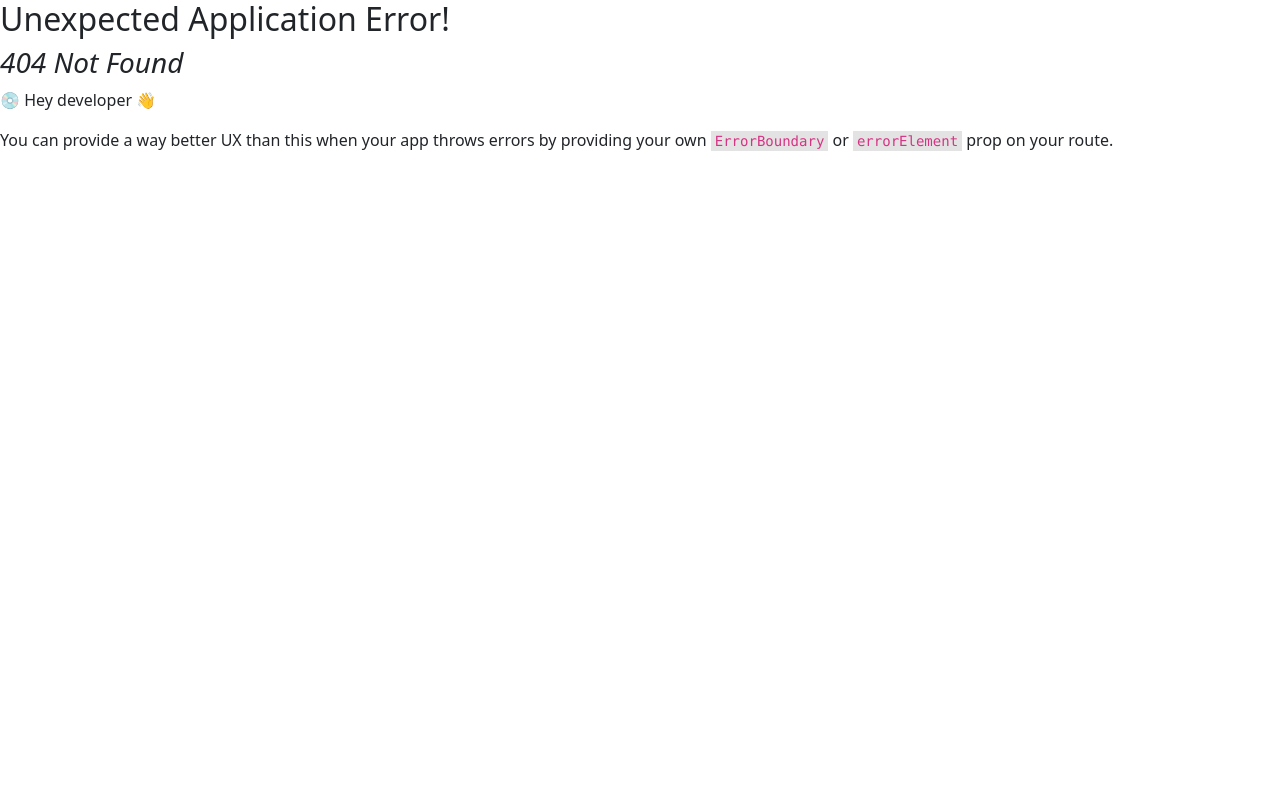
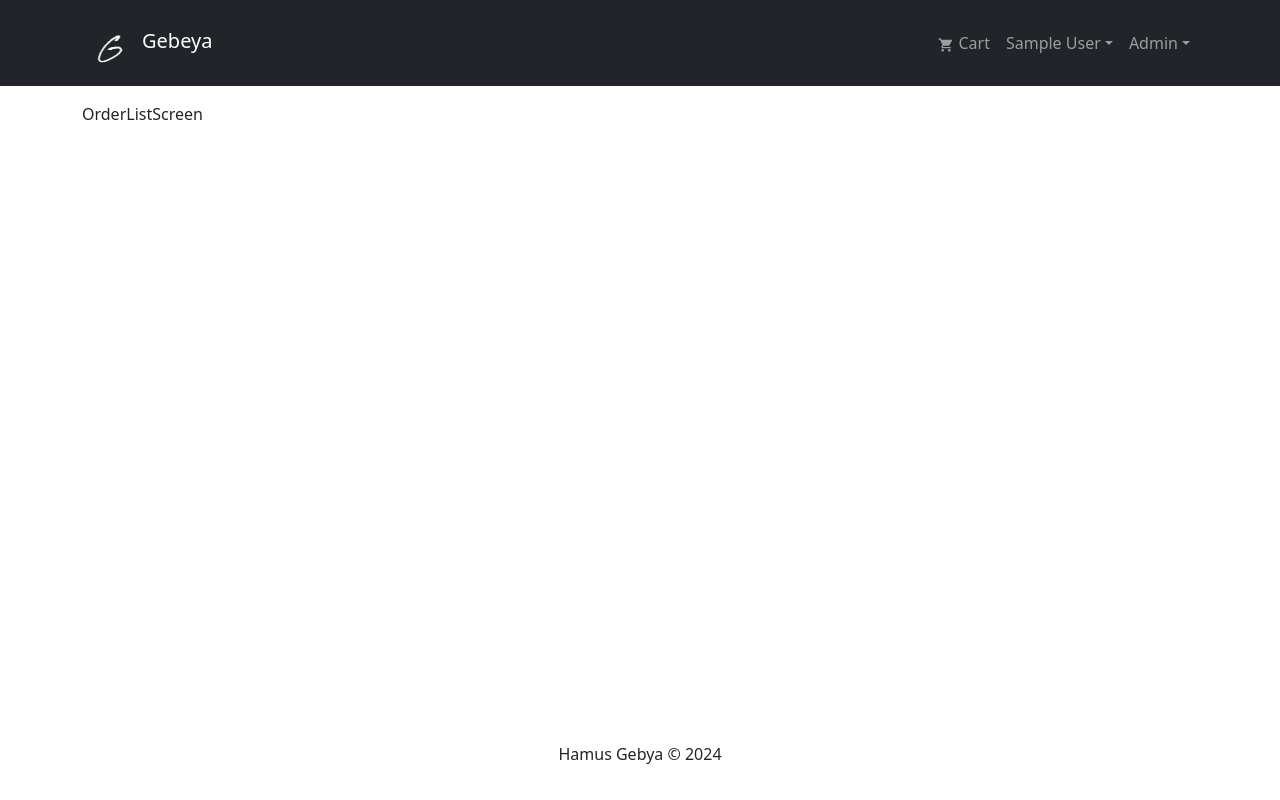
Before and after one commit to isaakgz/Gebeya_TechMart-E-commerce_Website, a React (Vite) app in the folder front-end/: page /admin/orderlist in a window 1280 px wide. Before the commit this address had no page. Built offline with nearby package versions, Linux system fonts and the light colour scheme; sample sign-in values are in the browser's storage.

Commit message:
admin route and component

```diff
--- a/front-end/src/Pages/PlaceOrder.tsx
+++ b/front-end/src/Pages/PlaceOrder.tsx
@@ -100,7 +100,8 @@ const PlaceOrder = () => {
                           <Link to={`/product/${item._id}`}>{item.name}</Link>
                         </Col>
                         <Col md={4}>
-                          {item.qty} x ${item.price}= ${item.qty * item.price}
+                          {item.qty} x ${item.price}= ${(item.qty * item.price).toFixed(2)}
+
                         </Col>
                       </Row>
                     </ListGroupItem>
--- /dev/null
+++ b/front-end/src/Pages/admins/OrderListScreen.tsx
@@ -0,0 +1,8 @@
+
+function OrderListScreen() {
+  return (
+    <div>OrderListScreen</div>
+  )
+}
+
+export default OrderListScreen
--- /dev/null
+++ b/front-end/src/components/AdminRoute.tsx
@@ -0,0 +1,10 @@
+import { RootState } from '../store';
+import { useSelector } from 'react-redux';
+import { Navigate, Outlet } from 'react-router-dom';
+
+function AdminRoute() {
+    const { userInfo } = useSelector((state: RootState) => state.auth);
+    return userInfo && userInfo.isAdmin ? <Outlet /> : <Navigate to="/login" replace/>;
+}
+
+export default AdminRoute
--- a/front-end/src/components/Header.tsx
+++ b/front-end/src/components/Header.tsx
@@ -18,7 +18,7 @@ function Header() {
   const [logoutApiCall] = useLogoutMutation();
   const logoutHandler = async () => {
     try {
-      await logoutApiCall(null)
+      await logoutApiCall(null);
 
       dispatch(logout());
       navigate("/login");
@@ -61,6 +61,19 @@ function Header() {
                   <FaUser /> Sign In
                 </Nav.Link>
               )}
+              {userInfo && userInfo.isAdmin && (
+                <NavDropdown title="Admin" id="adminmenu">
+                  <LinkContainer to="/admin/userlist">
+                    <NavDropdown.Item>Users</NavDropdown.Item>
+                  </LinkContainer>
+                  <LinkContainer to="/admin/productlist">
+                    <NavDropdown.Item>Products</NavDropdown.Item>
+                  </LinkContainer>
+                  <LinkContainer to="/admin/orderlist">
+                    <NavDropdown.Item>Orders</NavDropdown.Item>
+                  </LinkContainer>
+                </NavDropdown>
+              )}
             </Nav>
           </Navbar.Collapse>
         </Container>
--- a/front-end/src/features/authSlice/authSlice.ts
+++ b/front-end/src/features/authSlice/authSlice.ts
@@ -6,6 +6,7 @@ interface AuthState {
     email: string;
     password: string;
     name: string;
+    isAdmin: boolean;
   } | null;
 }
 
--- a/front-end/src/main.tsx
+++ b/front-end/src/main.tsx
@@ -24,6 +24,8 @@ import PamentPage from "./Pages/PaymentPage.tsx";
 import PlaceOrder from "./Pages/PlaceOrder.tsx";
 import OrderPage from "./Pages/OrderPage.tsx";
 import ProfileScreen from "./Pages/ProfileScreen.tsx";
+import AdminRoute from "./components/AdminRoute.tsx";
+import OrderListScreen from "./Pages/admins/OrderListScreen.tsx";
 
 const router = createBrowserRouter(
   createRoutesFromElements(
@@ -39,7 +41,10 @@ const router = createBrowserRouter(
         <Route path="/payment" element={<PamentPage />} />
         <Route path="/placeorder" element={<PlaceOrder />} />
         <Route path="/order/:id" element={<OrderPage />} />
-        <Route path="/profile" element={<ProfileScreen/>} />
+        <Route path="/profile" element={<ProfileScreen />} />
+      </Route>
+      <Route path="" element={<AdminRoute />}>
+        <Route path="/admin/orderlist" element={<OrderListScreen />} />
       </Route>
     </Route>
   )
@@ -48,7 +53,13 @@ const router = createBrowserRouter(
 ReactDOM.createRoot(document.getElementById("root")!).render(
   <React.StrictMode>
     <Provider store={store}>
-      <PayPalScriptProvider deferLoading = {true} options={{ clientId:"Aa17t_XgP7sFAihczXOl54AeqULpFNdeITXmvd-FM_6PsBpQ6eYc-oCqQcXsUOIZPkb9XYuEUIltp9gC" }}>
+      <PayPalScriptProvider
+        deferLoading={true}
+        options={{
+          clientId:
+            "Aa17t_XgP7sFAihczXOl54AeqULpFNdeITXmvd-FM_6PsBpQ6eYc-oCqQcXsUOIZPkb9XYuEUIltp9gC",
+        }}
+      >
         <RouterProvider router={router} />
       </PayPalScriptProvider>
     </Provider>
```
